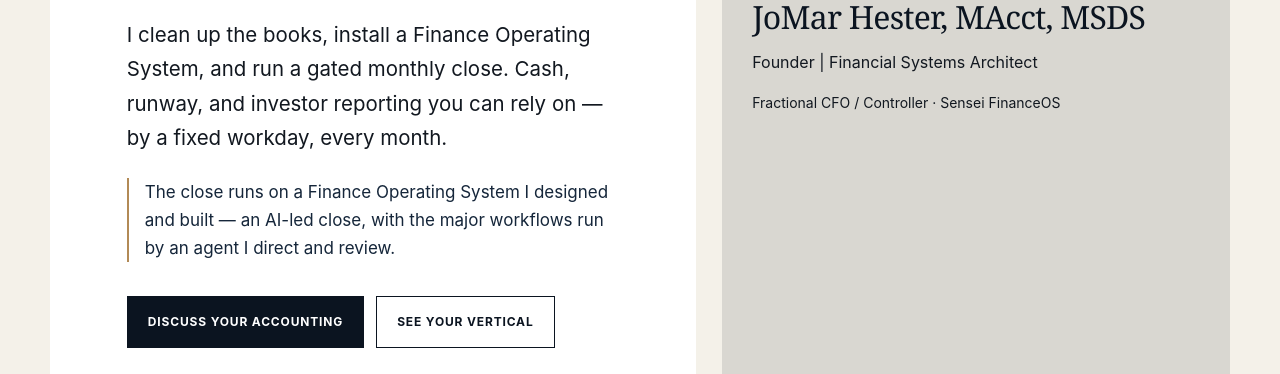
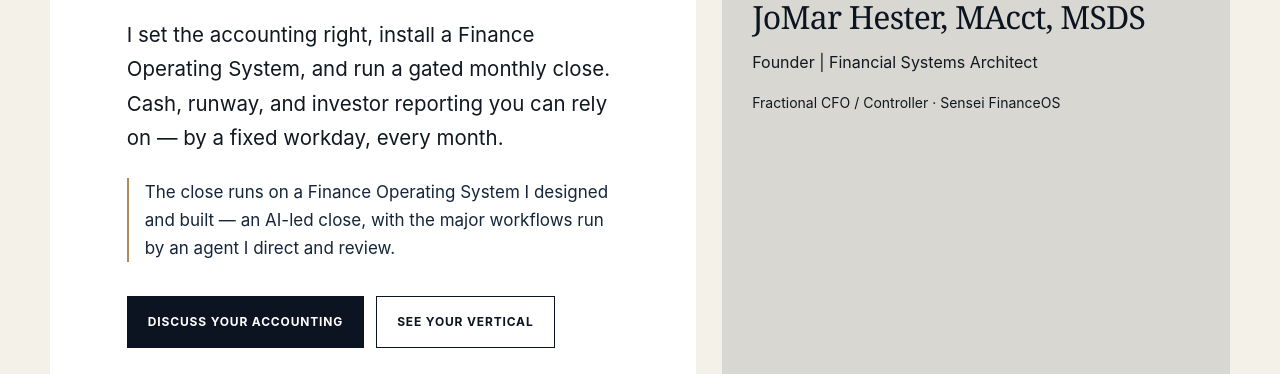
Before and after one commit to JoMaraMoJ/senseiadvisors-site, a plain HTML site: page index.html in a window 1280 px wide. Shown: the part 723-1097 px from the top of the page. Drawn offline with Linux system fonts and the light colour scheme.

Commit message:
Hero lede: 'clean up the books' -> 'set the accounting right'

```diff
--- a/index.html
+++ b/index.html
@@ -82,7 +82,7 @@
         <div class="hero-copy reveal">
           <p class="eyebrow">Sensei FinanceOS · Accounting infrastructure for growing businesses</p>
           <h1 id="hero-title">Build a finance function you can trust.</h1>
-          <p class="hero-lede">I clean up the books, install a Finance Operating System, and run a gated monthly close. Cash, runway, and investor reporting you can rely on — by a fixed workday, every month.</p>
+          <p class="hero-lede">I set the accounting right, install a Finance Operating System, and run a gated monthly close. Cash, runway, and investor reporting you can rely on — by a fixed workday, every month.</p>
           <p class="hero-financeos">The close runs on a Finance Operating System I designed and built — an AI-led close, with the major workflows run by an agent I direct and review.</p>
           <div class="hero-actions">
             <a class="button button-primary" href="#contact">Discuss your accounting</a>
```
